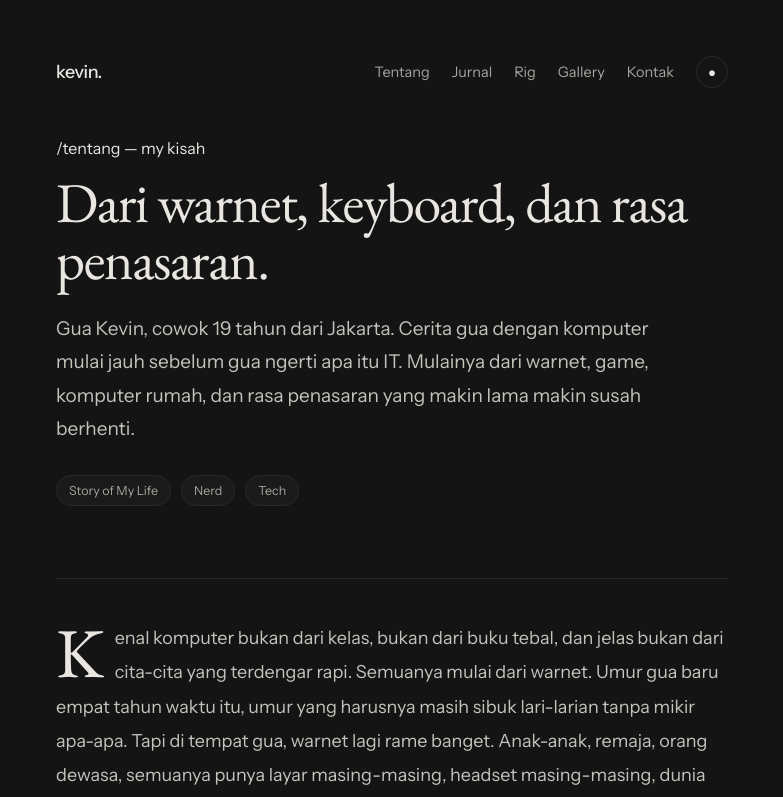
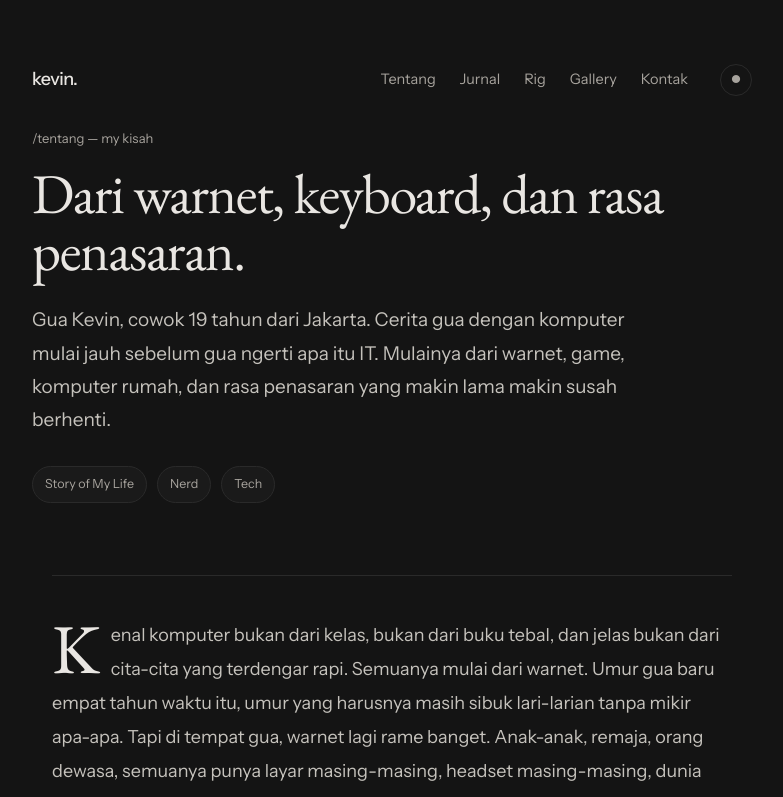
Before and after one commit to revenantt404/personal-web, a website: page public/about.html in a window 1280 px wide. Both pictures are taken after a click on the button "Toggle theme". Shown: the top 797 px of the page, without its empty margins (248-1031 px from the left). Drawn offline with nearby package versions, Linux system fonts and the light colour scheme.

Commit message:
update: about, gallery, journal, rig pages and articles

```diff
--- a/public/about.html
+++ b/public/about.html
@@ -5,17 +5,40 @@
   <meta name="viewport" content="width=device-width, initial-scale=1.0">
   <title>Tentang Kevin</title>
   <meta name="description" content="Tentang Kevin, cowok 19 tahun, ENTJ-T, Jakarta, suka ngoding dan ngulik hal kecil sampai jalan.">
+
+  <!-- Tailwind CSS CDN -->
+  <script src="https://cdn.tailwindcss.com"></script>
+  <script>
+    tailwind.config = {
+      darkMode: 'class',
+      theme: {
+        extend: {
+          fontFamily: {
+            sans: ['"Instrument Sans"', 'Inter', 'system-ui', 'sans-serif'],
+            display: ['"EB Garamond"', 'serif'],
+          },
+          colors: {
+            paper: '#faf9f7',
+            ink: '#1a1a1a',
+            mute: '#6b6b6b',
+            line: '#e6e3df',
+            ck: '#111111'
+          }
+        }
+      }
+    }
+  </script>
+
   <link rel="preconnect" href="https://fonts.googleapis.com">
   <link rel="preconnect" href="https://fonts.gstatic.com" crossorigin>
   <link href="https://fonts.googleapis.com/css2?family=EB+Garamond:ital,wght@0,400;0,500;0,600;0,700;1,400;1,500&family=Instrument+Sans:wght@400;500;600&display=swap" rel="stylesheet">
   <style>
     :root{--paper:#faf9f7;--ink:#1a1a1a;--muted:#6b6b6b;--soft:#3a3a3a;--line:#e6e3df;--card:#f3f1ec;--accent:#a66a05}
     html.dark{--paper:#141414;--ink:#e9e6e2;--muted:#a7a39d;--soft:#c5c2bc;--line:#2a2a2a;--card:#1d1d1d;--accent:#d9ad57}
-    *{box-sizing:border-box} body{margin:0;background:var(--paper);color:var(--ink);font-family:"Instrument Sans",Inter,system-ui,sans-serif;-webkit-font-smoothing:antialiased;text-rendering:optimizeLegibility}::selection{background:var(--ink);color:var(--paper)}
-    a{color:inherit;text-decoration:none}.wrap{max-width:720px;margin:0 auto;padding-left:24px;padding-right:24px}.wide{max-width:860px}.hairline{border-color:var(--line)}
-    header{padding-top:56px;padding-bottom:34px}.nav{display:flex;align-items:center;justify-content:space-between}.brand{font-size:18px;font-weight:500;letter-spacing:-.02em}.links{display:flex;align-items:center;gap:22px;color:var(--muted);font-size:14.5px}.links a:hover{color:var(--ink)}
-    #themeToggle{width:32px;height:32px;border:1px solid var(--line);border-radius:999px;background:transparent;color:var(--ink);cursor:pointer}
-    main{padding-bottom:96px}.kicker{margin-top:48px;color:var(--muted);font-size:12px;letter-spacing:.12em}.title{font-family:"EB Garamond",Georgia,serif;font-size:56px;line-height:1.02;font-weight:300;letter-spacing:-.025em;margin:16px 0 0}.lead{font-size:19px;line-height:1.75;color:var(--soft);max-width:620px;margin:24px 0 0}.meta{display:flex;flex-wrap:wrap;gap:10px;margin-top:30px}.pill{border:1px solid var(--line);border-radius:999px;padding:7px 12px;color:var(--muted);font-size:12.5px;background:rgba(0,0,0,.012)}.dark .pill{background:rgba(255,255,255,.025)}
+    *{box-sizing:border-box}
+    ::selection{background:var(--ink);color:var(--paper)}
+    a{color:inherit;text-decoration:none}.hairline{border-color:var(--line)}
+    .kicker{margin-top:48px;color:var(--muted);font-size:12px;letter-spacing:.12em}.title{font-family:"EB Garamond",Georgia,serif;font-size:56px;line-height:1.02;font-weight:300;letter-spacing:-.025em;margin:16px 0 0}.lead{font-size:19px;line-height:1.75;color:var(--soft);max-width:620px;margin:24px 0 0}.meta{display:flex;flex-wrap:wrap;gap:10px;margin-top:30px}.pill{border:1px solid var(--line);border-radius:999px;padding:7px 12px;color:var(--muted);font-size:12.5px;background:rgba(0,0,0,.012)}.dark .pill{background:rgba(255,255,255,.025)}
     .essay{max-width:680px;margin:72px auto 0;border-top:1px solid var(--line);padding-top:42px}.essay p{font-size:18px;line-height:1.9;color:var(--soft);margin:0 0 1.45em}.essay p:first-child::first-letter{font-family:"EB Garamond",Georgia,serif;font-size:62px;line-height:.86;float:left;padding-right:9px;color:var(--ink)}.essay h2{font-family:"EB Garamond",Georgia,serif;font-weight:400;font-size:29px;line-height:1.18;margin:2.1em 0 .7em;color:var(--ink);letter-spacing:-.015em}.essay blockquote{margin:2em 0;padding:18px 0 18px 22px;border-left:2px solid var(--line);font-family:"EB Garamond",Georgia,serif;font-size:24px;line-height:1.45;color:var(--ink)}
 
     @media(min-width:641px){.essay p:first-child::first-letter{font-size:70px;line-height:.76;margin-top:.065em;padding-right:11px}}
@@ -30,23 +53,26 @@
   </style>
   <script>if(localStorage.theme==='dark'||(!('theme'in localStorage)&&window.matchMedia('(prefers-color-scheme: dark)').matches)){document.documentElement.classList.add('dark')}</script>
 </head>
-<body>
-  <header class="wrap">
-    <div class="nav">
-      <a href="/" class="brand">kevin.</a>
-      <nav class="links">
-        <a href="/about">Tentang</a>
-        <a href="/jurnal">Jurnal</a>
-        <a href="/rig">Rig</a>
-        <a href="/gallery">Gallery</a>
-        <a href="/#kontak">Kontak</a>
-        <button id="themeToggle" aria-label="Toggle theme">○</button>
+<body class="bg-paper text-ink dark:bg-[#141414] dark:text-[#e9e6e2] font-sans text-[16px] leading-relaxed">
+  <header class="max-w-[720px] mx-auto px-6 md:px-0 pt-10 md:pt-16 pb-8">
+    <div class="flex items-center justify-between">
+      <a href="/" class="text-[18px] tracking-tight font-[500]">kevin.</a>
+      <nav class="flex items-center gap-5 md:gap-6 text-[14px] md:text-[14.5px] text-mute dark:text-[#a7a39d]">
+        <a href="/about" class="hover:text-ink dark:hover:text-[#e9e6e2] transition-colors">Tentang</a>
+        <a href="/jurnal" class="hover:text-ink dark:hover:text-[#e9e6e2] transition-colors">Jurnal</a>
+        <a href="/rig" class="hover:text-ink dark:hover:text-[#e9e6e2] transition-colors">Rig</a>
+        <a href="/gallery" class="hover:text-ink dark:hover:text-[#e9e6e2] transition-colors">Gallery</a>
+        <a href="/#kontak" class="hover:text-ink dark:hover:text-[#e9e6e2] transition-colors">Kontak</a>
+        <button id="themeToggle" aria-label="Toggle theme"
+          class="ml-2 w-8 h-8 rounded-full border hairline flex items-center justify-center hover:bg-black/[0.03] dark:hover:bg-white/[0.06] transition">
+          <span class="text-[11px]" id="themeIcon">○</span>
+        </button>
       </nav>
     </div>
   </header>
 
-  <main class="wrap">
-    <section class="wide">
+  <main class="max-w-[720px] mx-auto px-6 md:px-0 pb-24">
+    <section>
       <p class="text-[13px] text-mute dark:text-[#a7a39d] mb-4">/tentang — my kisah</p>
       <h1 class="title">Dari warnet, keyboard, dan rasa penasaran.</h1>
       <p class="lead">Gua Kevin, cowok 19 tahun dari Jakarta. Cerita gua dengan komputer mulai jauh sebelum gua ngerti apa itu IT. Mulainya dari warnet, game, komputer rumah, dan rasa penasaran yang makin lama makin susah berhenti.</p>
@@ -123,7 +149,17 @@
 
   <script>
     const btn=document.getElementById('themeToggle');
-    if(btn){btn.onclick=()=>{document.documentElement.classList.toggle('dark');localStorage.theme=document.documentElement.classList.contains('dark')?'dark':'light';btn.textContent=document.documentElement.classList.contains('dark')?'●':'○'}; if(document.documentElement.classList.contains('dark')) btn.textContent='●';}
+    const icon=document.getElementById('themeIcon');
+    function syncIcon() {
+      const isDark = document.documentElement.classList.contains('dark');
+      icon.textContent = isDark ? '●' : '○';
+    }
+    syncIcon();
+    btn.onclick = () => {
+      document.documentElement.classList.toggle('dark');
+      localStorage.theme = document.documentElement.classList.contains('dark') ? 'dark' : 'light';
+      syncIcon();
+    };
   </script>
 </body>
 </html>
```
Also changed, not shown: public/gallery.html (+18 -5 lines), public/journal.html (+25 -11 lines), public/jurnal/1-centimeter-closer.html (+48 -16 lines), public/jurnal/timedilation.html (+48 -16 lines), public/rig.html (+18 -26 lines).
